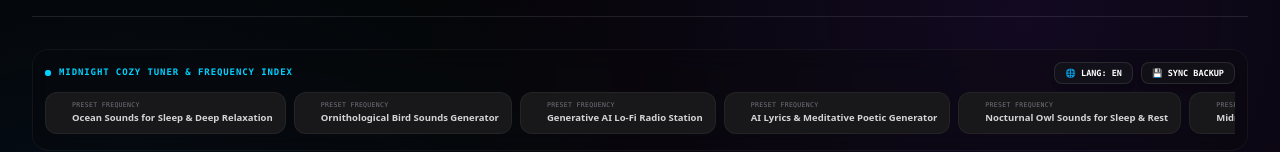
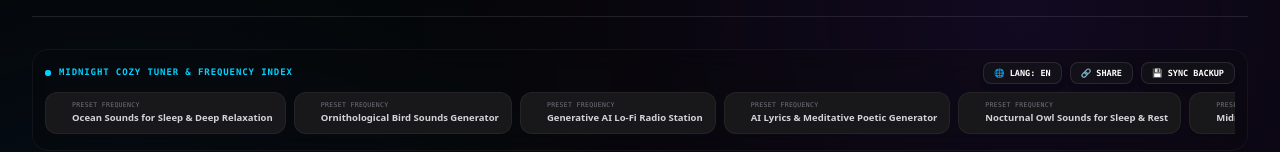
Before and after one commit to ajju853/Midnightsignals, a React (Vite) app: page / in a window 1280 px wide. Shown: the part 149-301 px from the top of the page. Built offline with nearby package versions, Linux system fonts and the light colour scheme.

Commit message:
feat: add prominent Share button to desktop header and mobile control bar

```diff
--- a/src/App.tsx
+++ b/src/App.tsx
@@ -1827,6 +1827,17 @@ export default function App() {
 
               <button
                 type="button"
+                onClick={() => handleCopyLink()}
+                className={`py-1 px-2.5 rounded-lg border uppercase text-[8.5px] font-mono font-semibold transition-all shadow-md active:scale-95 cursor-pointer ${
+                  copySuccess
+                    ? "border-emerald-500/30 bg-emerald-500/10 text-emerald-400"
+                    : "border-white/10 bg-zinc-900/60 text-zinc-350 hover:bg-zinc-800 hover:text-white"
+                }`}
+              >
+                {copySuccess ? "✓ Copied!" : "🔗 Share"}
+              </button>
+              <button
+                type="button"
                 onClick={() => speakText("Synchronizing offline backup files to Cloud Run. Secure encryption active.")}
                 className="py-1 px-2.5 rounded-lg border border-white/10 bg-zinc-900/60 text-zinc-350 hover:bg-zinc-800 text-[8.5px] uppercase font-mono font-semibold transition-all shadow-md active:scale-95 cursor-pointer"
               >
@@ -4084,6 +4095,17 @@ export default function App() {
               >
                 📟 Signal
               </button>
+              <button
+                type="button"
+                onClick={() => handleCopyLink()}
+                className={`min-h-[44px] py-1 px-2.5 rounded-xl border uppercase text-[8.5px] font-mono font-bold select-none cursor-pointer duration-300 transition-all ${
+                  copySuccess
+                    ? "border-emerald-500 bg-emerald-500/10 text-emerald-400"
+                    : "border-white/10 bg-white/5 text-zinc-400 hover:text-white"
+                }`}
+              >
+                {copySuccess ? "✓ Done" : "🔗 Share"}
+              </button>
             </div>
           </div>
 
```
